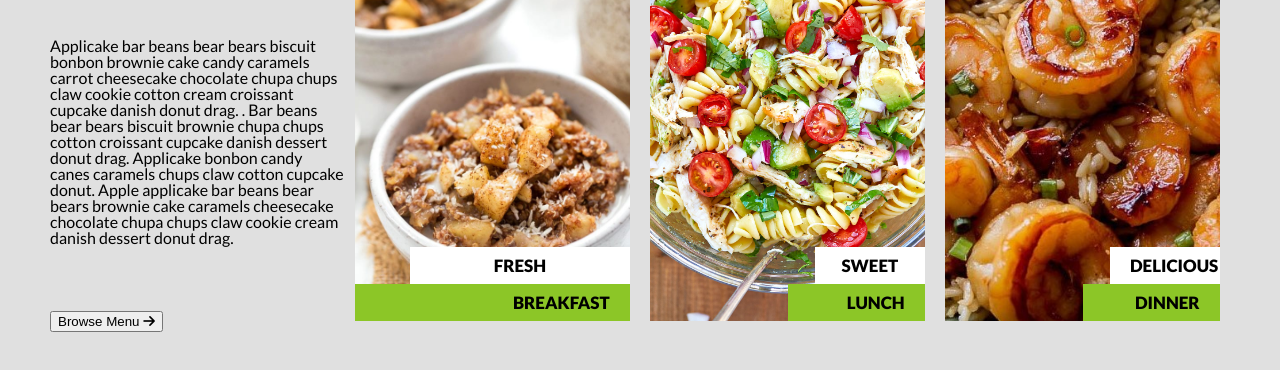
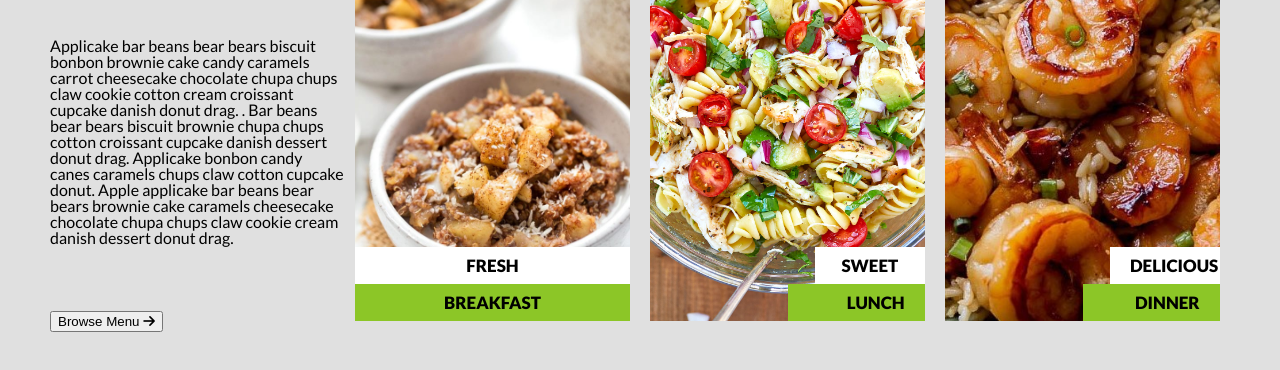
Before and after one commit to JordanOfTroy/miHealth2.0.1A, a plain HTML site: page index.html in a window 1280 px wide. In both pictures the pointer is over the element 561 px from the left and 635 px from the top of the page. Shown: the part 352-722 px from the top of the page. Drawn offline with Linux system fonts and the light colour scheme.

Commit message:
fixed hover effect on textOverlay.

```diff
--- a/style.css
+++ b/style.css
@@ -181,12 +181,13 @@ h1 {
 	display: flex;
 	flex-direction: column;
 	align-items: flex-end;
-	transition: .5s;
+	transition: .2s;
 }
 
-.textOverlay:hover {
+.textOverlay:hover, .textOverlay:hover > .text {
 	width: 100%;
 	cursor: pointer;
+	text-align: center;
 }
 
 .text {
```
